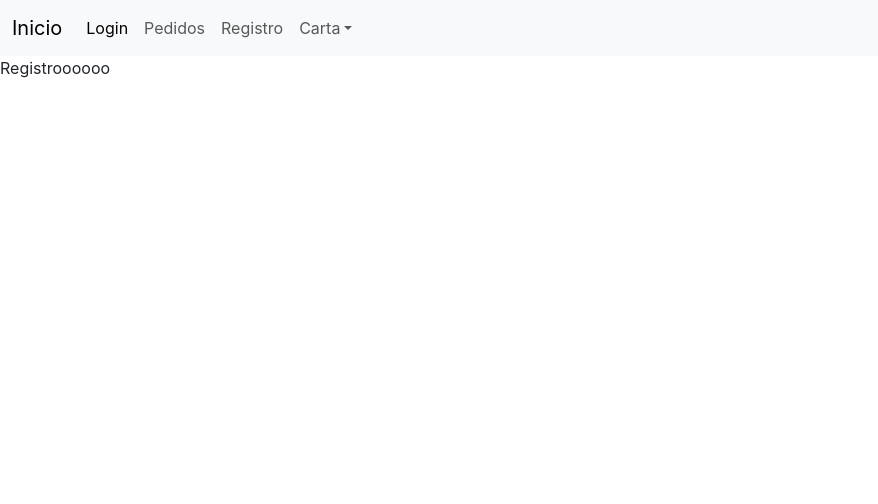
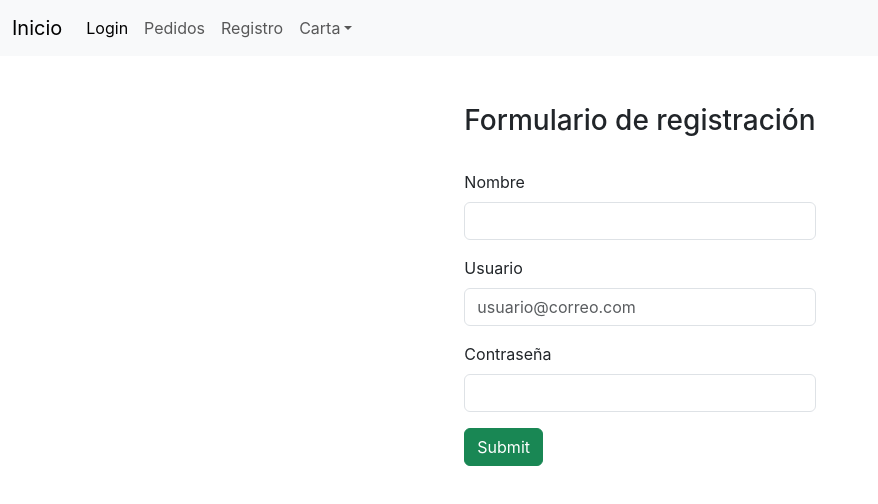
Before and after one commit to Rachius/FrontEnd-Menu, a React (Create React App) app: page /registro in a window 1280 px wide. Shown: the top 504 px of the page, without its empty margins (0-878 px from the left). Built offline with nearby package versions, Linux system fonts and the light colour scheme.

Commit message:
Se agrega estructura de formulario de registración

```diff
--- a/src/screens/Registro.jsx
+++ b/src/screens/Registro.jsx
@@ -1,8 +1,38 @@
 import React from 'react'
+import { Form } from 'react-router-dom'
 
 const Registro = () => {
   return (
-    <div>Registroooooo</div>
+      <div class="d-flex justify-content-sm-center">
+        <div >
+          <br />
+          <br />
+            <h3>Formulario de registración</h3>
+            <br />
+            <form>
+              <div class="mb-3">
+              <label for="InputNameReg" class="form-label">Nombre</label>
+              <input type="text" class="form-control" id="InputNameReg" aria-describedby="nameregHelp" />
+            </div>
+            <div class="mb-3">
+              <label for="InputEmailReg" class="form-label">Usuario</label>
+              <input type="email" class="form-control" id="InputEmailReg" aria-describedby="emailregHelp" placeholder="usuario@correo.com" />
+            </div>
+            <div class="mb-3">
+              <label for="InputPasswordReg" class="form-label">Contraseña</label>
+              <input type="password" class="form-control" id="InputPasswordReg" />
+            </div>
+            {/* <div class="mb-3 form-check">
+              <input type="checkbox" class="form-check-input" id="exampleCheck1" />
+              <label class="form-check-label" for="exampleCheck1">Check me out</label>
+            </div> */}
+            <div>
+            <button type="submit" class="btn btn-success">Submit</button>
+            </div>
+
+          </form>
+          </div>
+      </div>
   )
 }
 
```
